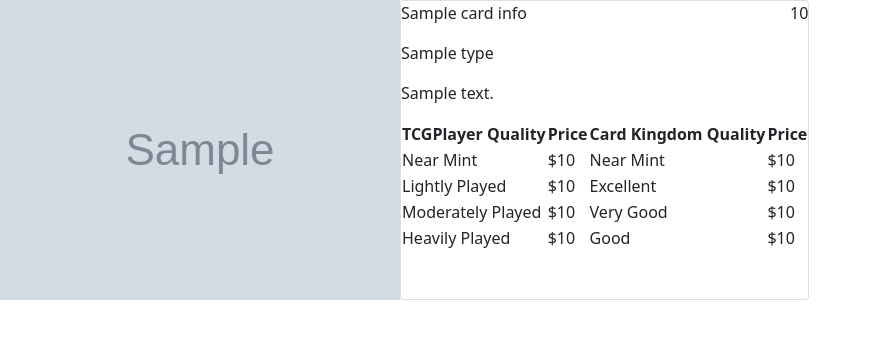
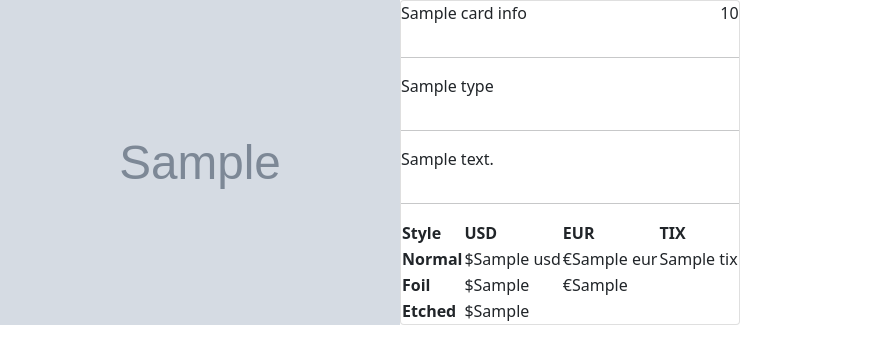
Before and after one commit to JDavisWASD/MTG_Collection_Tracker, a Flask app: template flask_app/templates/displayCard.html in a window 1280 px wide. Shown: the top 364 px of the page, without its empty margins (0-872 px from the left). Run offline with Flask 2, Linux system fonts and the light colour scheme; the template is opened without the code that fills it: most values are stand-ins (such as "Sample title", 1, 10 or a date in 2020); grey boxes marked "Sample" are stand-in pictures.

Commit message:
basic price display

```diff
--- a/flask_app/controllers/main.py
+++ b/flask_app/controllers/main.py
@@ -9,23 +9,35 @@
 
 @app.route('/card')
 def displayCard():
-    data = {
-        'image': session['lastSearch']['image_uris']['normal'],
-        'name': session['lastSearch']['name'],
-        'cost': session['lastSearch']['mana_cost'],
-        'type': session['lastSearch']['type_line'],
-        'description': session['lastSearch']['oracle_text']
-    }
-
-    if 'power' in session['lastSearch']:
-        data['power'] = session['lastSearch']['power']
-    if 'toughness' in session['lastSearch']:
-        data['toughness'] = session['lastSearch']['toughness']
-
-    return render_template('displayCard.html', cardInfo = data)
+    return render_template('displayCard.html', cardInfo = session['lastSearch'])
 
 @app.route('/search', methods = ['POST'])
 def search():
-    result = requests.get(f"https://api.scryfall.com/cards/named?exact={request.form['query']}")
-    session['lastSearch'] = result.json()
+    result = requests.get(f"https://api.scryfall.com/cards/named?exact={request.form['name']}&set={request.form['set']}")
+    result = result.json()
+
+    print(result['oracle_text'])
+
+    data = {
+        'image': result['image_uris']['normal'],
+        'name': result['name'],
+        'cost': result['mana_cost'],
+        'type': result['type_line'],
+        'description': result['oracle_text'],
+        'prices' : {
+            'usd': result['prices']['usd'],
+            'usd_foil': result['prices']['usd_foil'],
+            'usd_etched': result['prices']['usd_etched'],
+            'eur': result['prices']['eur'],
+            'eur_foil': result['prices']['eur'],
+            'tix': result['prices']['tix']
+        }
+    }
+
+    if 'power' in result:
+        data['power'] = result['power']
+    if 'toughness' in result:
+        data['toughness'] = result['toughness']
+
+    session['lastSearch'] = data
     return redirect('/card')
--- a/flask_app/templates/displayCard.html
+++ b/flask_app/templates/displayCard.html
@@ -7,7 +7,7 @@
     <meta name="viewport" content="width=device-width, initial-scale=1.0">
     <link href="https://cdn.jsdelivr.net/npm/bootstrap@5.1.3/dist/css/bootstrap.min.css" rel="stylesheet"
         integrity="sha384-1BmE4kWBq78iYhFldvKuhfTAU6auU8tT94WrHftjDbrCEXSU1oBoqyl2QvZ6jIW3" crossorigin="anonymous">
-    <title>Document</title>
+    <title>{{ cardInfo.name }}</title>
 </head>
 
 <body>
@@ -18,43 +18,75 @@
                 <p>{{ cardInfo.name }}</p>
                 <p>{{ cardInfo.cost }}</p>
             </div>
+            <hr>
             <p>{{ cardInfo.type }}</p>
-            <p>{{ cardInfo.description }}</p>
-
+            <hr>
+            {% set list = cardInfo.description.split('\n') %}
+            {% for para in list %}
+                <p>{{ para }}</p>
+            {% endfor %}
+            <hr>
             {% if 'power' in cardInfo %}
-            <p>{{ cardInfo.power }}/{{ cardInfo.toughness }}</p>
+                <p>{{ cardInfo.power }}/{{ cardInfo.toughness }}</p>
+                <hr>
             {% endif %}
-
             <table>
                 <tr>
-                    <th>TCGPlayer Quality</th>
-                    <th>Price</th>
-                    <th>Card Kingdom Quality</th>
-                    <th>Price</th>
+                    <th>Style</th>
+                    <th>USD</th>
+                    <th>EUR</th>
+                    <th>TIX</th>
                 </tr>
                 <tr>
-                    <td>Near Mint</td>
-                    <td>$10</td>
-                    <td>Near Mint</td>
-                    <td>$10</td>
+                    <th>Normal</th>
+                    <td>
+                        {% if cardInfo.prices.usd == None %}
+                            N/A
+                        {% else %}
+                            ${{ cardInfo.prices.usd }}
+                        {% endif %}
+                    </td>
+                    <td>
+                        {% if cardInfo.prices.eur == None %}
+                            N/A
+                        {% else %}
+                            €{{ cardInfo.prices.eur }}
+                        {% endif %}
+                    </td>
+                    <td>
+                        {% if cardInfo.prices.tix == None %}
+                            N/A
+                        {% else %}
+                            {{ cardInfo.prices.tix }}
+                        {% endif %}
+                    </td>
                 </tr>
                 <tr>
-                    <td>Lightly Played</td>
-                    <td>$10</td>
-                    <td>Excellent</td>
-                    <td>$10</td>
+                    <th>Foil</th>
+                    <td>
+                        {% if cardInfo.prices.usd_foil == None %}
+                            N/A
+                        {% else %}
+                            ${{ cardInfo.prices.usd_foil }}
+                        {% endif %}
+                    </td>
+                    <td>
+                        {% if cardInfo.prices.eur_foil == None %}
+                            N/A
+                        {% else %}
+                            €{{ cardInfo.prices.eur_foil }}
+                        {% endif %}
+                    </td>
                 </tr>
                 <tr>
-                    <td>Moderately Played</td>
-                    <td>$10</td>
-                    <td>Very Good</td>
-                    <td>$10</td>
-                </tr>
-                <tr>
-                    <td>Heavily Played</td>
-                    <td>$10</td>
-                    <td>Good</td>
-                    <td>$10</td>
+                    <th>Etched</th>
+                    <td>
+                        {% if cardInfo.prices.usd_etched == None %}
+                            N/A
+                        {% else %}
+                            ${{ cardInfo.prices.usd_etched }}
+                        {% endif %}
+                    </td>
                 </tr>
             </table>
         </div>
```
Also changed, not shown: flask_app/templates/index.html (+5 -2 lines).
